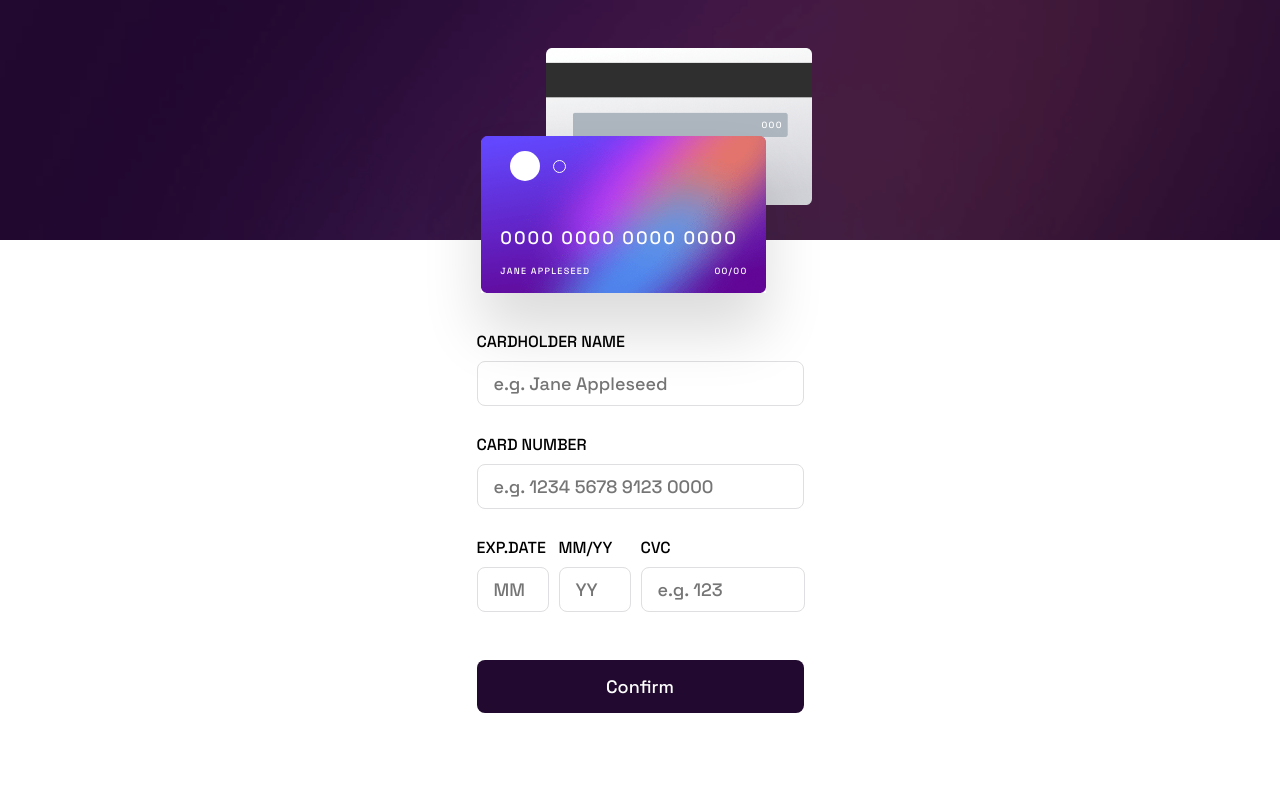
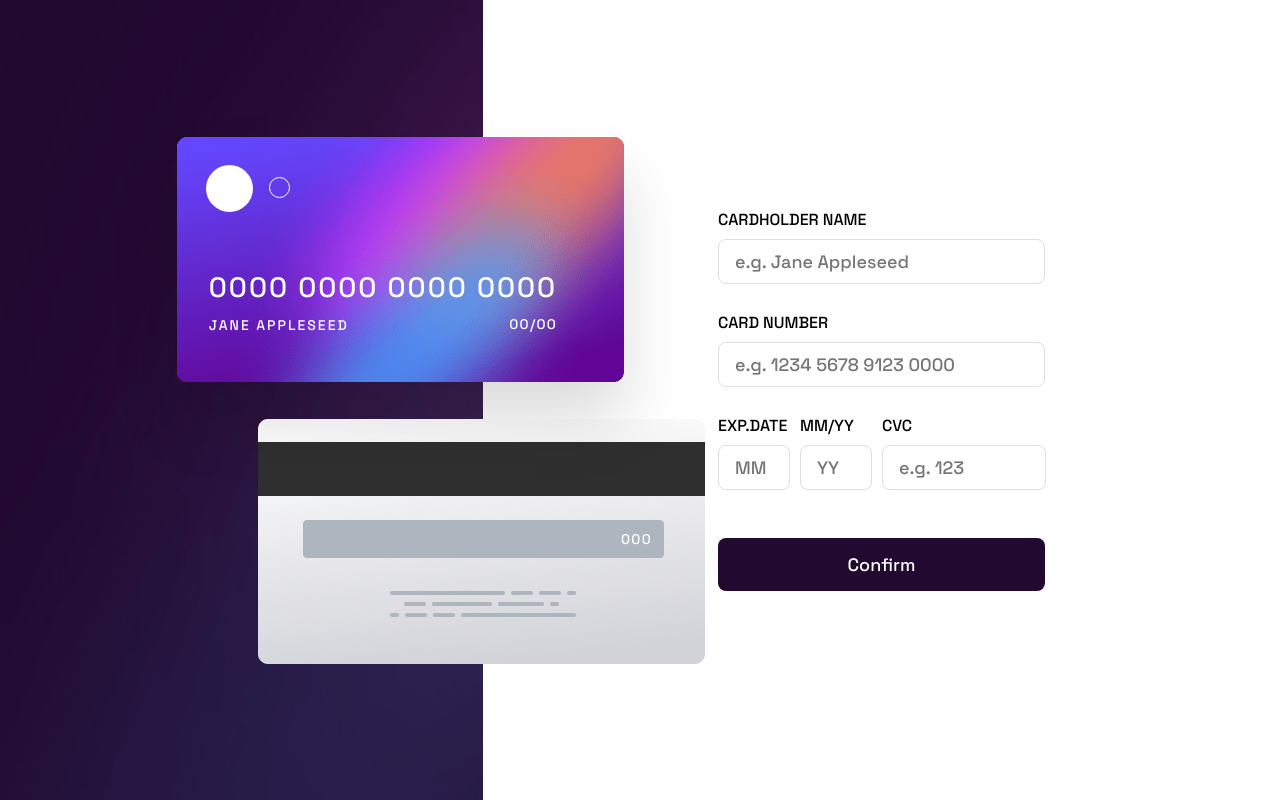
Before and after one commit to Eileenpk/Interactive-card-details-form, a React (Vite) app: page / in a window 1280 px wide. Built offline with nearby package versions, Linux system fonts and the light colour scheme.

Commit message:
finish css before refactor, finish all components.

```diff
--- a/src/App.css
+++ b/src/App.css
@@ -15,6 +15,9 @@
 }
 
 body {
+  display: flex;
+  flex-direction: column;
+  align-items: center;
   font-size: 16px;
   font-family: var(--font-family);
   height: 100vh;
@@ -48,7 +51,6 @@ header {
 .header--cards_image_container {
   margin-top: 1rem;
   width: 21.4375rem;
-
 }
 
 /* @ media for .head--cards_image_container max-width: 33.8125rem; */
@@ -136,6 +138,8 @@ header {
 .header--card_name {
   margin-right: 7.75rem;
   text-transform: uppercase;
+  letter-spacing: 2px;
+  line-height: 18px;
 }
 
 /* Form */
@@ -200,6 +204,7 @@ input {
 
 .form--submit_btn {
   margin-top: 1.75rem;
+  width: 20.4375rem;
   height: 3.3125rem;
   border-radius: 0.5rem;
   border: none;
@@ -216,3 +221,118 @@ input {
   font-size: 0.75rem;
   margin-top: 0.5rem;
 }
+
+/* Form thank you */
+
+.thank-you {
+  height: 291px;
+  display: flex;
+  flex-direction: column;
+  align-items: center;
+
+}
+
+.thank-you img {
+  margin-bottom: 35px;
+}
+
+.thank-you h1 {
+  font-weight: 500;
+  font-size: 28px;
+  line-height: 35px;
+  letter-spacing: 3.42px;
+  margin-bottom: 16px;
+}
+
+.thank-you h2 {
+  color: var(--second-font-color);
+  font-size: 18px;
+  line-height: 23px;
+  font-weight: 500;
+}
+
+@media(min-width: 1110px) {
+  .App {
+    flex-direction: row;
+  }
+
+  .head--container {
+    width: 483px;
+    height: 100vh;
+    margin-bottom: 0;
+    padding: 0;
+    display: flex;
+    align-items: center;
+    justify-content: flex-start;
+  }
+
+  .header--cards_image_container {
+    max-height: 572px;
+    margin: 0;
+    display: flex;
+    flex-direction: column-reverse;
+    justify-content: space-between;
+  }
+
+  .header--image_container_front {
+    top: 0;
+    margin-left: 164px;
+    width: 447px;
+    height: 245px;
+  }
+
+  .header--image_container_back {
+    width: 447px;
+    height: 245px;
+    margin-top: 37px;
+    margin-left: 258px;
+  }
+
+  .header--circle_large {
+    top: 28px;
+    width: 47px;
+    height: 47px;
+  }
+
+  .header--circle_small {
+    top: 40px;
+    left: 92px;
+    width: 21px;
+    height: 21px;
+
+  }
+
+  .header--card_info_container {
+    top: 139px;
+    left: 32px;
+  }
+  .header--card_numbers {
+    font-size: 28px;
+  }
+
+  .header--card_name_and_expiration_date_container {
+    justify-content: space-between;
+  }
+
+  .header--card_name {
+    font-size: 14px;
+  }
+  .header--expiration_date {
+    font-size: 14px;
+  }
+
+  .header--security_numbers {
+    font-size: 14px;
+    left: 363px;
+    bottom: 8.4rem;
+  }
+
+  .thank-you {
+    margin: 0 555px;
+    width: 381px;
+    height: 291px;
+  }
+}
+
+
+/* 335 lines of code before refactoring */
--- a/src/App.jsx
+++ b/src/App.jsx
@@ -52,6 +52,8 @@ function App() {
       errors.month = "Can't be blank";
     } else if(!regexMonth) {
       errors.month = "Wrong format, numbers only"
+    } else if(values.month > 12) {
+      errors.month = "Must be less then 12"
     }
     if (!values.year) {
       errors.password = "Can't be blank";
@@ -70,6 +72,15 @@ function App() {
 
   const handleInput = (e) => {
     const {name, value } = e.target
+    // if(name !== 'name') {
+    //   const result = e.target.replace(/\D/g, '').value;
+    //   setFormData(prevFormData => {
+    //     return {
+    //       ...prevFormData,
+    //       [name]: result
+    //     }
+    //   })
+    // }
     setFormData(prevFormData => {
       return {
         ...prevFormData,
@@ -99,7 +110,10 @@ function App() {
         formErrors={formErrors}
       />
      :
-     <FormThankYou />}
+
+      <FormThankYou />
+
+     }
     </div>
 )
 }
--- a/src/Form.jsx
+++ b/src/Form.jsx
@@ -2,9 +2,9 @@ export default function Form({formData, handleInput, formattedCardNumber, handle
     const {name, month, year, cvc} = formData
 
     return (
-        <form >
+        <form aria-label="credit card form">
             <label htmlFor="name" className="form--name_label"
-            aria-labelledby="name">Cardholder Name</label>
+            >Cardholder Name</label>
             <input
                 className="form--name_input"
                 name='name'
@@ -16,7 +16,7 @@ export default function Form({formData, handleInput, formattedCardNumber, handle
             />
             <div className="form--error">{formErrors.name}</div>
             <label htmlFor="cardNumber" className="form--cardNumber_label"
-            aria-labelledby="cardNumber">Card Number</label>
+            >Card Number</label>
             <input
                 className="form--card_number_input"
                 name='cardNumber'
@@ -25,12 +25,13 @@ export default function Form({formData, handleInput, formattedCardNumber, handle
                 aria-label="cardNumber"
                 onChange={handleInput}
                 placeholder='e.g. 1234 5678 9123 0000'
+                maxLength={19}
             />
             <div className="form--error">{formErrors.cardNumber}</div>
             <div className="form--exp_container">
                 <div className="form--month_container">
                     <label htmlFor="month" className="form--month_label"
-                    aria-labelledby="month">EXP.DATE</label>
+                    >EXP.DATE</label>
                     <input
                         className="form--month_input"
                         name='month'
@@ -39,13 +40,14 @@ export default function Form({formData, handleInput, formattedCardNumber, handle
                         aria-label="month"
                         onChange={handleInput}
                         placeholder='MM'
+                        maxLength={2}
                     />
                   <div className="form--error">{formErrors.month}</div>
                 </div>
 
                 <div className="form--month_container">
                 <label htmlFor="year" className="form--year_label"
-                aria-labelledby="year">MM/YY</label>
+                >MM/YY</label>
                     <input
                         className="form--year_input"
                         name='year'
@@ -54,12 +56,13 @@ export default function Form({formData, handleInput, formattedCardNumber, handle
                         aria-label="year"
                         onChange={handleInput}
                         placeholder='YY'
+                        maxLength={2}
                     />
                 <div className="form--error">{formErrors.year}</div>
                 </div>
                 <div className="form--cvc_container">
                     <label htmlFor="cvc" className="form--cvc_label"
-                        aria-labelledby="cvc">CVC</label>
+                        >CVC</label>
                     <input
                         className="form--cvc_input"
                         name='cvc'
@@ -68,12 +71,12 @@ export default function Form({formData, handleInput, formattedCardNumber, handle
                         aria-label="cvc"
                         onChange={handleInput}
                         placeholder='e.g. 123'
-                        minLength={3}
+                        maxLength={3}
                     />
                     <div className="form--error">{formErrors.cvc}</div>
                 </div>
             </div>
-            <button onClick={handleSubmit} className='form--submit_btn'>Confirm</button>
+            <button onClick={handleSubmit} className='form--submit_btn' aria-label="confirm button">Confirm</button>
         </form>
     )
 }
--- a/src/FormThankYou.jsx
+++ b/src/FormThankYou.jsx
@@ -1,3 +1,14 @@
+import Head from './Head'
 export default function FormThankYou () {
-
+    const handleClick = () => {
+        location.reload()
+    }
+    return (
+        <section className='thank-you'>
+            <img src='src\assets\icon-complete.svg'></img>
+            <h1>THANK YOU!</h1>
+            <h2>We've added your card details</h2>
+            <button className='form--submit_btn' aria-label='continue button' onClick={handleClick}>Continue</button>
+        </section>
+    )
 }
--- a/src/Head.jsx
+++ b/src/Head.jsx
@@ -3,7 +3,7 @@ import cardFront from './assets/bg-card-front.png'
 export default function Head({formData, formattedCardNumber}) {
     const {name, cardNumber, month, year, cvc} = formData
     return (
-        <header>
+        <header className='head--container'>
             <div className='header--cards_image_container'>
                 <div className="header--image_container_back "><img className='header--card_back' src={cardBack} alt="back of credit card" />
                 <p className='header--security_numbers'>{!cvc ? '000' : cvc}</p>
```
Also changed, not shown: 1 other file (tests, documents, lock files or other folders).
